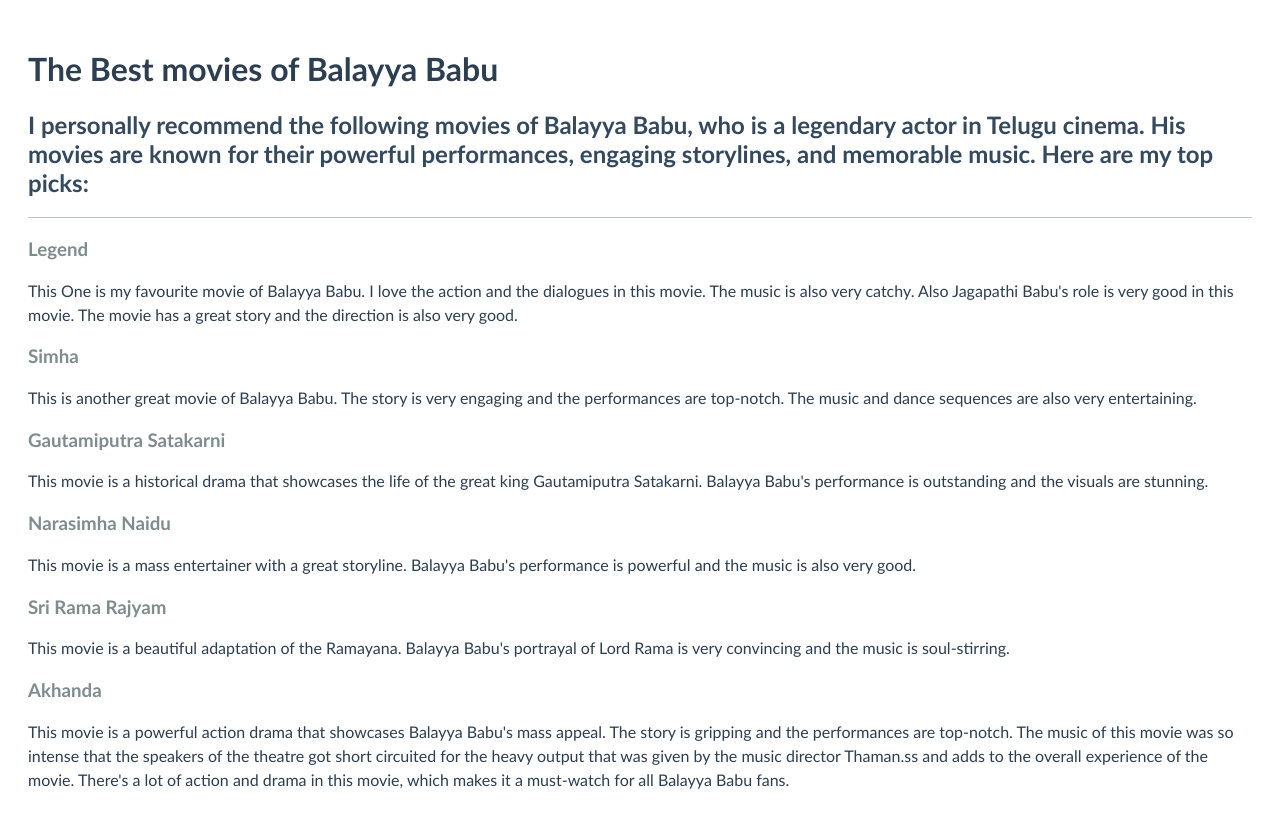
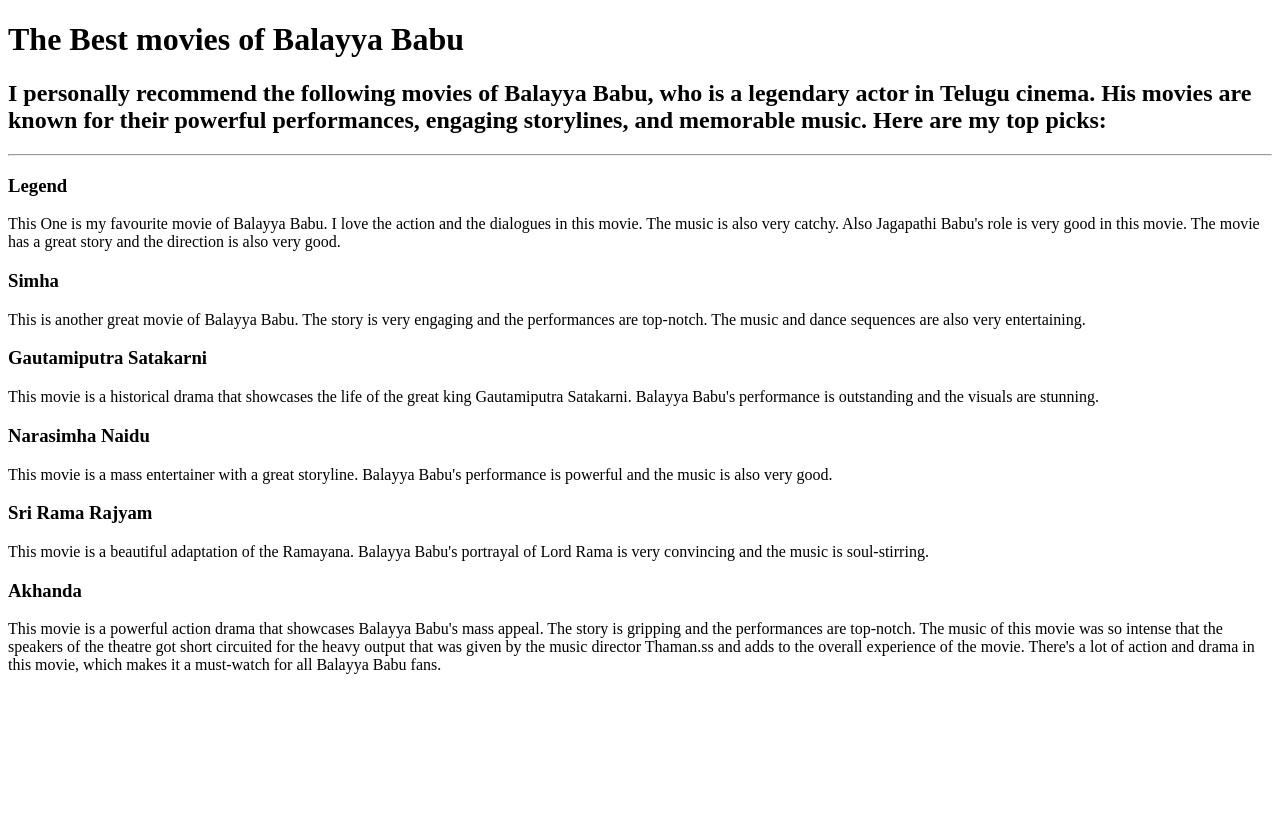
Before and after one commit to Nithish-Sunkara/HTML-Portfolio, a plain HTML site: page public/Balayya-movies.html in a window 1280 px wide. After the commit the page ends 800 px from the top, so only its background shows below. Drawn offline with Linux system fonts and the light colour scheme.

Commit message:
Update Balayya-movies.html

```diff
--- a/public/Balayya-movies.html
+++ b/public/Balayya-movies.html
@@ -2,33 +2,8 @@
 <html lang='en'>
     <head>
         <meta charset='UTF-8'>
+         <title>About Me</title>
         <title>Balayya Movies</title>
-        <style>
-            body {
-                font-family: 'Calibri', 'Times New Roman';
-                padding: 20px;
-           }
-               h1 {
-                    color: #2c3e50;
-                }
-                h2 {
-                    color: #34495e;
-                }
-                h3 {
-                    color: #7f8c8d;
-                }
-                p {
-                    font-size: 16px;
-                    line-height: 1.5;
-                    color: #2c3e50;
-                }
-                hr {
-                    border: 0;
-                    height: 1px;
-                    background-color: #bdc3c7;
-                    margin: 20px 0;
-                }
-        </style>
     </head>
     <body>
         <h1>The Best movies of Balayya Babu</h1>
```
